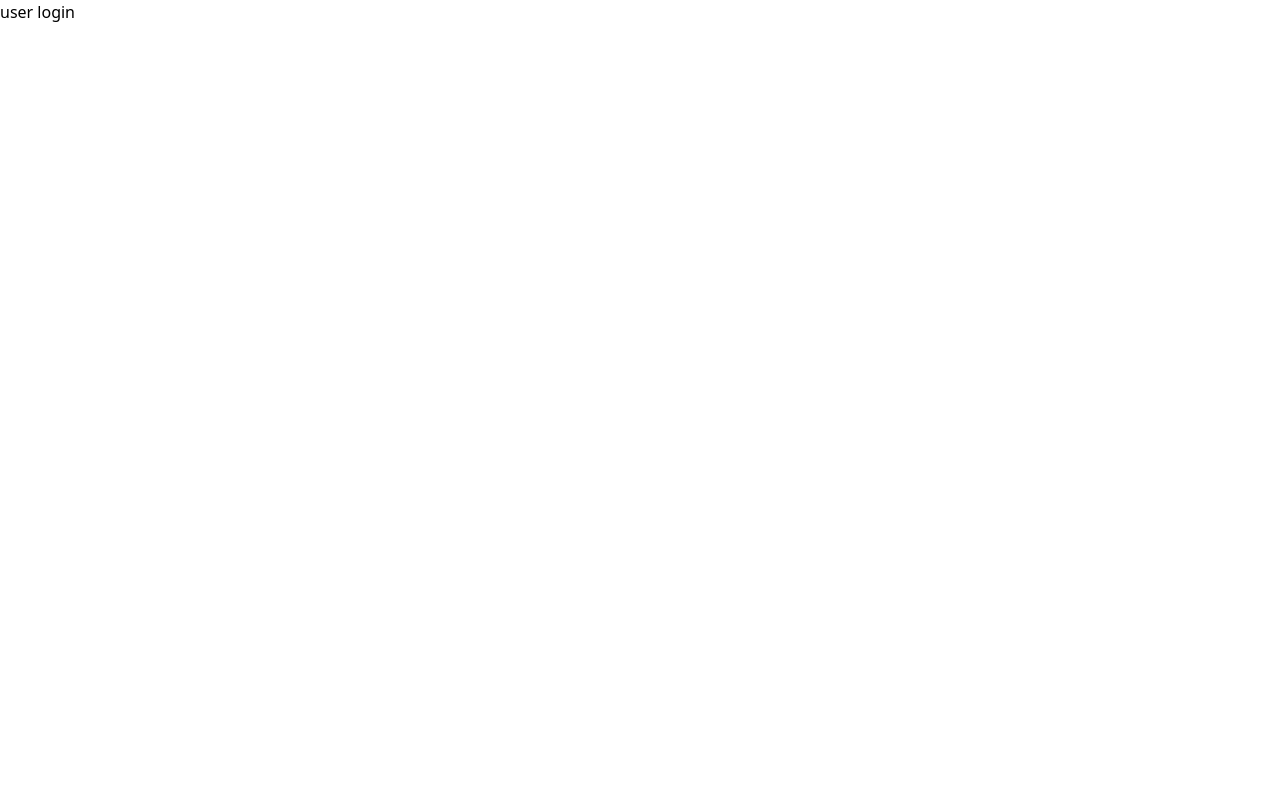
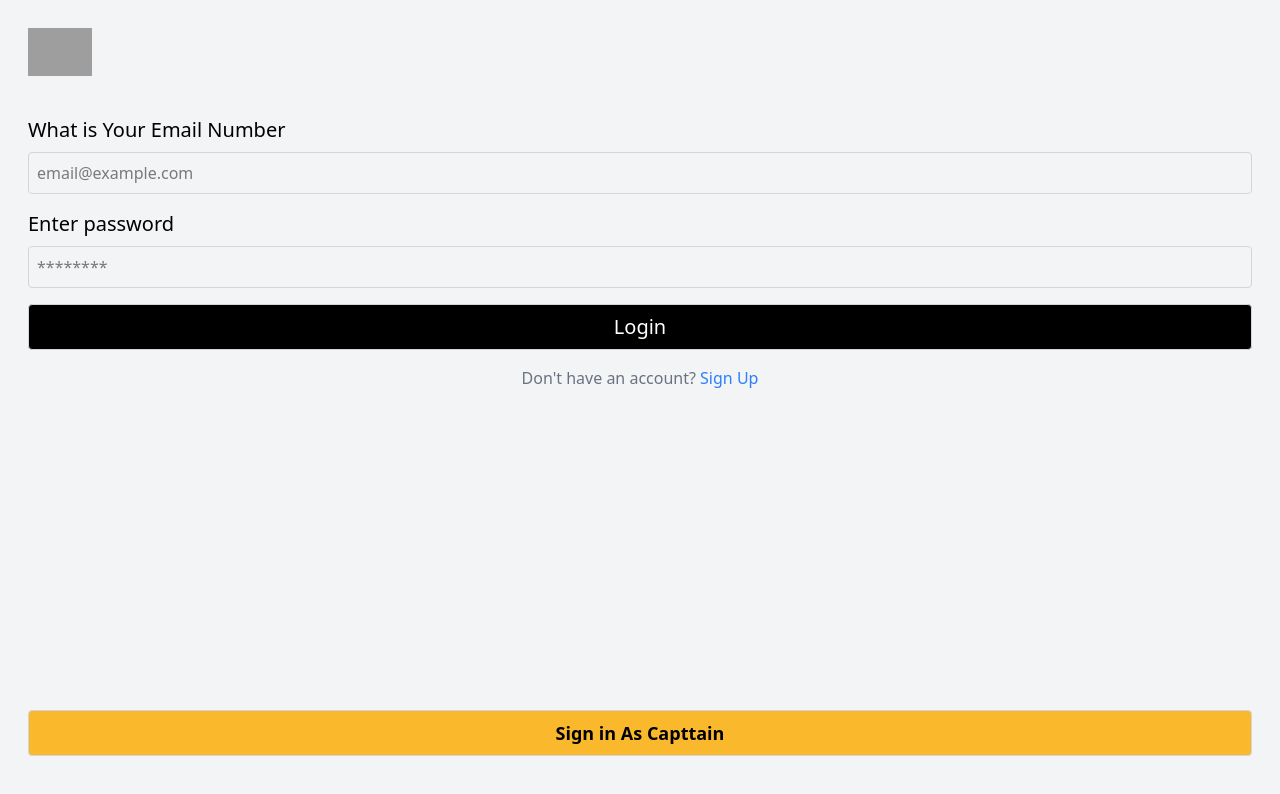
Before and after one commit to Jaydip2001/Uber_Clone_MERN_Stack, a React (Vite) app in the folder Frontend/: page /login in a window 1280 px wide. Shown: the top 794 px of the page. Built offline with nearby package versions, Linux system fonts and the light colour scheme; grey boxes are pictures that could not be loaded.

Commit message:
feat: enhance UserLogin component with form fields and styling

```diff
--- a/Frontend/src/pages/UserLogin.jsx
+++ b/Frontend/src/pages/UserLogin.jsx
@@ -1,11 +1,45 @@
-import React from 'react'
+import React from "react";
+import { Link } from "react-router-dom";
+
 
 function UserLogin() {
   return (
-    <div>
-      user login
+    <div className="p-7 flex flex-col  justify-between h-screen bg-gray-100">
+    <div className="">
+        <img  className="w-16 mb-10"src="https://upload.wikimedia.org/wikipedia/commons/c/cc/Uber_logo_2018.png" alt="" />
+      <form action="">
+        <h3 className="text-xl mb-2">What is Your Email Number</h3>
+        <input
+          required
+          type="email"
+          name=""
+          id=""
+          placeholder="email@example.com"
+          className="mb-4 p-2 border border-gray-300 rounded w-full"
+        />
+        <h3 className=" text-xl mb-2 ">Enter password</h3>
+        <input
+          required
+          type="password"
+          name=""
+          id=""
+          placeholder="********"
+          className="mb-4 p-2 border border-gray-300 rounded w-full"
+        />
+        <button  className="mb-4 p-2 bg-black text-white text-xl  border border-gray-300 rounded w-full"
+        type="submit">Login</button>
+    <div className="text-center">
+      <p className="text-gray-500">Don't have an account? <Link to="/signup" className="text-blue-500" >   Sign Up  </Link> </p>
     </div>
-  )
+      </form>
+    </div>
+    <div className="">
+
+     <button  className="mb-4 p-2 bg-[#fab92d] text-black text-lg font-semibold border border-gray-300 rounded w-full"
+        type="submit">Sign in As Capttain </button>
+    </div>
+    </div>
+  );
 }
 
-export default UserLogin
+export default UserLogin;
```
